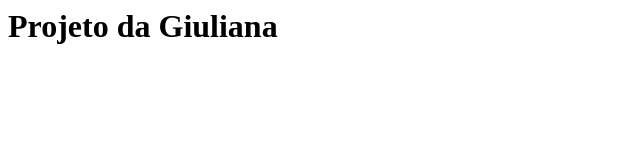
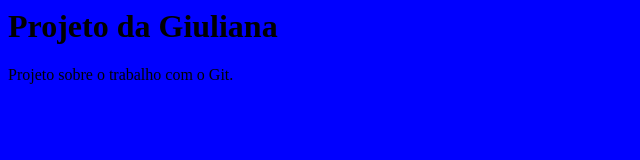
Before and after one commit to giuliana-bezerra/curso-git, a plain HTML site: page index.html in a window 1280 px wide. Shown: the whole page, without its empty margins (0-640 px from the left). Drawn offline with Linux system fonts and the light colour scheme.

Commit message:
Início do design.

```diff
--- /dev/null
+++ b/estilo.css
@@ -0,0 +1,3 @@
+body {
+	background-color: blue;
+}
--- a/index.html
+++ b/index.html
@@ -1,6 +1,12 @@
 <html>
-	<head></head>
+	<head>
+		<link rel="stylesheet" href="estilo.css">
+	</head>
 	<body>
 		<h1>Projeto da Giuliana</h1>
+
+		<p>
+			Projeto sobre o trabalho com o Git.
+		</p>
 	</body>
 </html>
```
